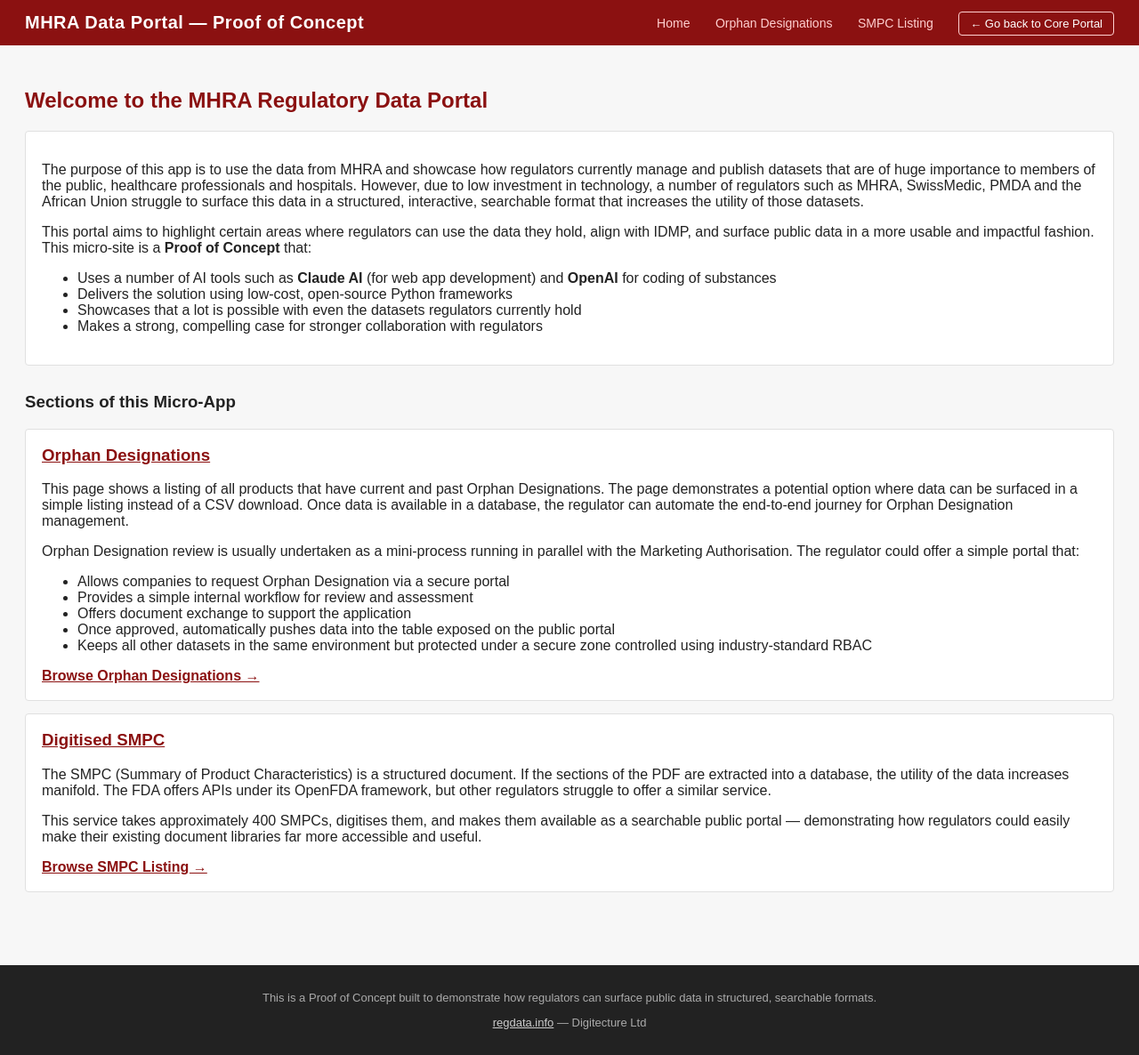
After one commit to digitecture-opensource/NCA_SMPC, a Django app: template orphan/templates/orphan/home.html in a window 1280 px wide. The commit adds this page. Shown: the whole page at 89% size. Run offline with Django 5.2, Linux system fonts and the light colour scheme; the template is opened without the code that fills it, so the values that code supplies are empty.

Commit message:
Added home page

```diff
--- /dev/null
+++ b/orphan/templates/orphan/base.html
@@ -0,0 +1,95 @@
+<!doctype html>
+<html>
+<head>
+  <meta charset="utf-8">
+  <title>{% block title %}MHRA Data Portal{% endblock %}</title>
+  <style>
+    * { box-sizing: border-box; }
+    body { font-family: Arial, sans-serif; margin: 0; background: #f7f7f7; color: #222; }
+
+    /* Header */
+    header {
+      background: #8b1111;
+      color: #fff;
+      padding: 14px 28px;
+      display: flex;
+      align-items: center;
+      justify-content: space-between;
+    }
+    header .site-title { font-size: 20px; font-weight: bold; letter-spacing: 0.5px; }
+    header .site-title a { color: #fff; text-decoration: none; }
+    header nav a {
+      color: #ffd0d0;
+      text-decoration: none;
+      margin-left: 24px;
+      font-size: 14px;
+    }
+    header nav a:hover { color: #fff; text-decoration: underline; }
+    header .portal-link a {
+      color: #fff;
+      font-size: 13px;
+      border: 1px solid #ffd0d0;
+      padding: 5px 12px;
+      border-radius: 4px;
+      text-decoration: none;
+      margin-left: 24px;
+    }
+    header .portal-link a:hover { background: rgba(255,255,255,0.15); }
+
+    /* Main content */
+    main { padding: 28px; max-width: 1400px; margin: 0 auto; }
+
+    /* Footer */
+    footer {
+      background: #222;
+      color: #aaa;
+      text-align: center;
+      padding: 16px;
+      font-size: 13px;
+      margin-top: 40px;
+    }
+    footer a { color: #ccc; }
+
+    /* Common components */
+    .card { border: 1px solid #e0e0e0; padding: 18px; margin: 14px 0; background: #fff; border-radius: 4px; }
+    .filters { background: #fff; padding: 14px; border: 1px solid #eee; margin: 14px 0; border-radius: 4px; }
+    table { border-collapse: collapse; width: 100%; font-size: 13px; table-layout: fixed; }
+    th, td { border: 1px solid #ddd; padding: 7px 8px; vertical-align: top; word-wrap: break-word; overflow-wrap: anywhere; }
+    th { background: #f5f5f5; position: sticky; top: 0; }
+    .label { color: #8b1111; font-weight: bold; margin-bottom: 2px; }
+    .back-link { margin-bottom: 16px; display: inline-block; color: #8b1111; }
+    .back-link:hover { text-decoration: underline; }
+    input[type=text], input[type=date], select {
+      padding: 5px 8px; border: 1px solid #ccc; border-radius: 3px; font-size: 13px;
+    }
+    button[type=submit] {
+      background: #8b1111; color: #fff; border: none; padding: 6px 18px;
+      border-radius: 3px; cursor: pointer; font-size: 14px;
+    }
+    button[type=submit]:hover { background: #6e0d0d; }
+  </style>
+  {% block extra_head %}{% endblock %}
+</head>
+<body>
+
+<header>
+  <div class="site-title"><a href="/">MHRA Data Portal &mdash; Proof of Concept</a></div>
+  <nav>
+    <a href="/">Home</a>
+    <a href="/orphan/">Orphan Designations</a>
+    <a href="/smpc/">SMPC Listing</a>
+    <span class="portal-link"><a href="https://www.regdata.info" target="_blank" rel="noopener">&larr; Go back to Core Portal</a></span>
+  </nav>
+</header>
+
+<main>
+  {% block content %}{% endblock %}
+</main>
+
+<footer>
+  <p>This is a Proof of Concept built to demonstrate how regulators can surface public data in structured, searchable formats.</p>
+  <p><a href="https://www.regdata.info" target="_blank" rel="noopener">regdata.info</a> &mdash; Digitecture Ltd</p>
+</footer>
+
+</body>
+</html>
--- /dev/null
+++ b/orphan/templates/orphan/home.html
@@ -0,0 +1,62 @@
+{% extends "orphan/base.html" %}
+{% block title %}MHRA Data Portal — Home{% endblock %}
+
+{% block content %}
+<h2 style="color:#8b1111;">Welcome to the MHRA Regulatory Data Portal</h2>
+
+<div class="card">
+  <p>
+    The purpose of this app is to use the data from MHRA and showcase how regulators currently manage and publish
+    datasets that are of huge importance to members of the public, healthcare professionals and hospitals. However,
+    due to low investment in technology, a number of regulators such as MHRA, SwissMedic, PMDA and the African Union
+    struggle to surface this data in a structured, interactive, searchable format that increases the utility of those datasets.
+  </p>
+  <p>
+    This portal aims to highlight certain areas where regulators can use the data they hold, align with IDMP, and surface
+    public data in a more usable and impactful fashion. This micro-site is a <strong>Proof of Concept</strong> that:
+  </p>
+  <ul>
+    <li>Uses a number of AI tools such as <strong>Claude AI</strong> (for web app development) and <strong>OpenAI</strong> for coding of substances</li>
+    <li>Delivers the solution using low-cost, open-source Python frameworks</li>
+    <li>Showcases that a lot is possible with even the datasets regulators currently hold</li>
+    <li>Makes a strong, compelling case for stronger collaboration with regulators</li>
+  </ul>
+</div>
+
+<h3 style="margin-top:30px;">Sections of this Micro-App</h3>
+
+<div class="card">
+  <h3 style="color:#8b1111; margin-top:0;"><a href="/orphan/" style="color:#8b1111;">Orphan Designations</a></h3>
+  <p>
+    This page shows a listing of all products that have current and past Orphan Designations. The page demonstrates a
+    potential option where data can be surfaced in a simple listing instead of a CSV download. Once data is available
+    in a database, the regulator can automate the end-to-end journey for Orphan Designation management.
+  </p>
+  <p>
+    Orphan Designation review is usually undertaken as a mini-process running in parallel with the Marketing Authorisation.
+    The regulator could offer a simple portal that:
+  </p>
+  <ul>
+    <li>Allows companies to request Orphan Designation via a secure portal</li>
+    <li>Provides a simple internal workflow for review and assessment</li>
+    <li>Offers document exchange to support the application</li>
+    <li>Once approved, automatically pushes data into the table exposed on the public portal</li>
+    <li>Keeps all other datasets in the same environment but protected under a secure zone controlled using industry-standard RBAC</li>
+  </ul>
+  <a href="/orphan/" style="color:#8b1111; font-weight:bold;">Browse Orphan Designations &rarr;</a>
+</div>
+
+<div class="card">
+  <h3 style="color:#8b1111; margin-top:0;"><a href="/smpc/" style="color:#8b1111;">Digitised SMPC</a></h3>
+  <p>
+    The SMPC (Summary of Product Characteristics) is a structured document. If the sections of the PDF are extracted
+    into a database, the utility of the data increases manifold. The FDA offers APIs under its OpenFDA framework, but
+    other regulators struggle to offer a similar service.
+  </p>
+  <p>
+    This service takes approximately 400 SMPCs, digitises them, and makes them available as a searchable public portal —
+    demonstrating how regulators could easily make their existing document libraries far more accessible and useful.
+  </p>
+  <a href="/smpc/" style="color:#8b1111; font-weight:bold;">Browse SMPC Listing &rarr;</a>
+</div>
+{% endblock %}
--- a/orphan/urls.py
+++ b/orphan/urls.py
@@ -4,8 +4,9 @@ from . import views
 app_name = "orphan"
 
 urlpatterns = [
-    path("", views.page1_list, name="list"),
-    path("detail/<int:orphan_id>/", views.page2_detail, name="detail"),
+    path("", views.home, name="home"),
+    path("orphan/", views.page1_list, name="list"),
+    path("orphan/detail/<int:orphan_id>/", views.page2_detail, name="detail"),
     path("smpc/", views.smpc_list, name="smpc_list"),
     path("smpc/<int:smpc_id>/", views.smpc_detail, name="smpc_detail"),
 ]
--- a/orphan/views.py
+++ b/orphan/views.py
@@ -4,6 +4,10 @@
 import logging
 logger = logging.getLogger("orphan.views")
 
+
+
+def home(request):
+    return render(request, "orphan/home.html")
 
 
 def page1_list(request):
```
Also changed, not shown: orphan/templates/orphan/page1_list.html (+34 -52 lines), orphan/templates/orphan/page2_detail.html (+29 -43 lines), orphan/templates/orphan/smpc_detail.html (+14 -20 lines), orphan/templates/orphan/smpc_list.html (+25 -44 lines).
